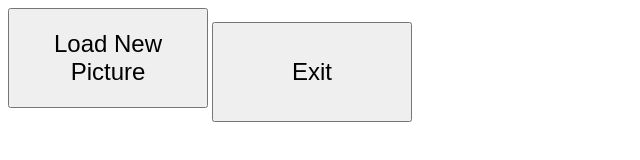
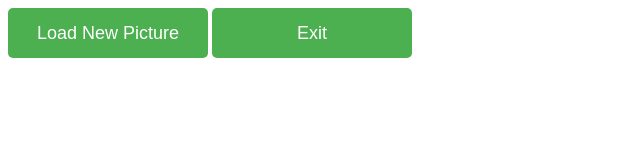
Before and after one commit to mryan1/weatherPicture, an Electron app: page buttons.html in a window 800 px wide. Both pictures are taken after a click on the button "Load New Picture". Shown: the whole page, without its empty margins (0-640 px from the left). Drawn offline with Linux system fonts and the light colour scheme.

Commit message:
load new image button

```diff
--- a/button.js
+++ b/button.js
@@ -3,10 +3,10 @@ window.onload = async () => {
 
     // Add event listeners to the buttons
     document.getElementById('loadButton').addEventListener('click', () => {
-        // Logic to load a new picture
+        window.loadNewPicture.loadNewPicture();
     });
     document.getElementById('exitButton').addEventListener('click', () => {
-        console.log('exit');
         window.exit.exit();
     });
+
 };
--- a/buttonPreload.js
+++ b/buttonPreload.js
@@ -6,3 +6,9 @@ contextBridge.exposeInMainWorld('exit', {
     ipcRenderer.invoke('exit');
   }
 });
+
+contextBridge.exposeInMainWorld('loadNewPicture', {
+  loadNewPicture: async () => {
+    ipcRenderer.invoke('loadNewPicture');
+  }
+});
--- a/buttons.html
+++ b/buttons.html
@@ -1,19 +1,39 @@
 <!DOCTYPE html>
 <html>
+
 <head>
     <meta charset="UTF-8">
     <title>Touch Screen Buttons</title>
     <style>
         button {
-        font-size: 24px;
+            font-size: 18px;
             width: 200px;
-        height: 100px;
+            height: 50px;
+            background-color: #4CAF50;
+            color: white;
+            border: none;
+            border-radius: 5px;
+            cursor: pointer;
+            transition: all 0.3s ease-in-out;
+            margin-bottom: 10px;
+            -webkit-tap-highlight-color: transparent;
+            touch-action: manipulation;
+        }
+
+        button:hover {
+            background-color: #3e8e41;
+        }
+
+        button:focus {
+            outline: none;
         }
     </style>
 </head>
+
 <body>
     <button id="loadButton">Load New Picture</button>
     <button id="exitButton">Exit</button>
     <script src="button.js"></script>
 </body>
+
 </html>
```
Also changed, not shown: main.js (+12 -1 lines), preload.js (+9 -0 lines), render.js (+17 -6 lines). Lines whose indentation alone changed are shown as unchanged.
